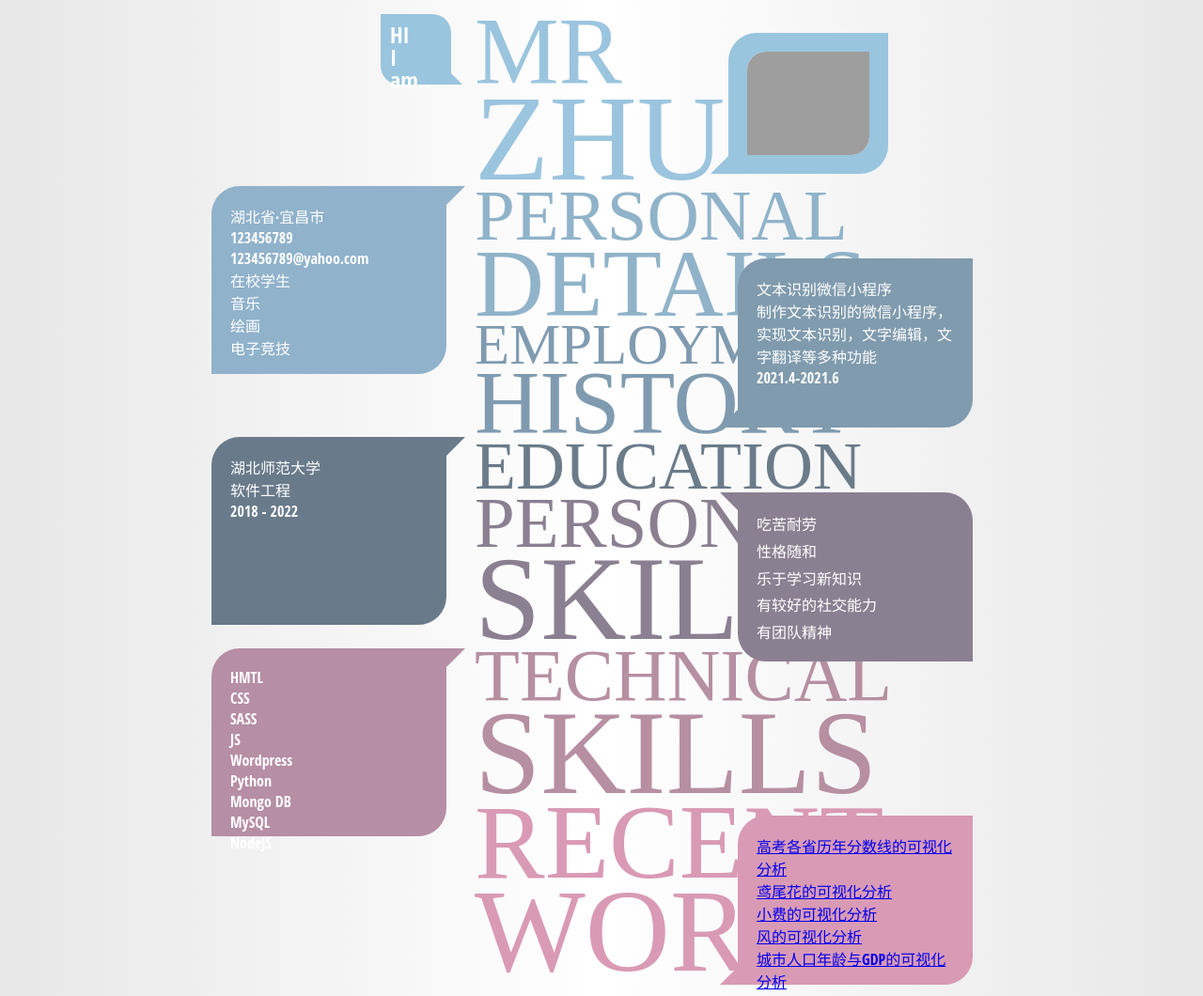
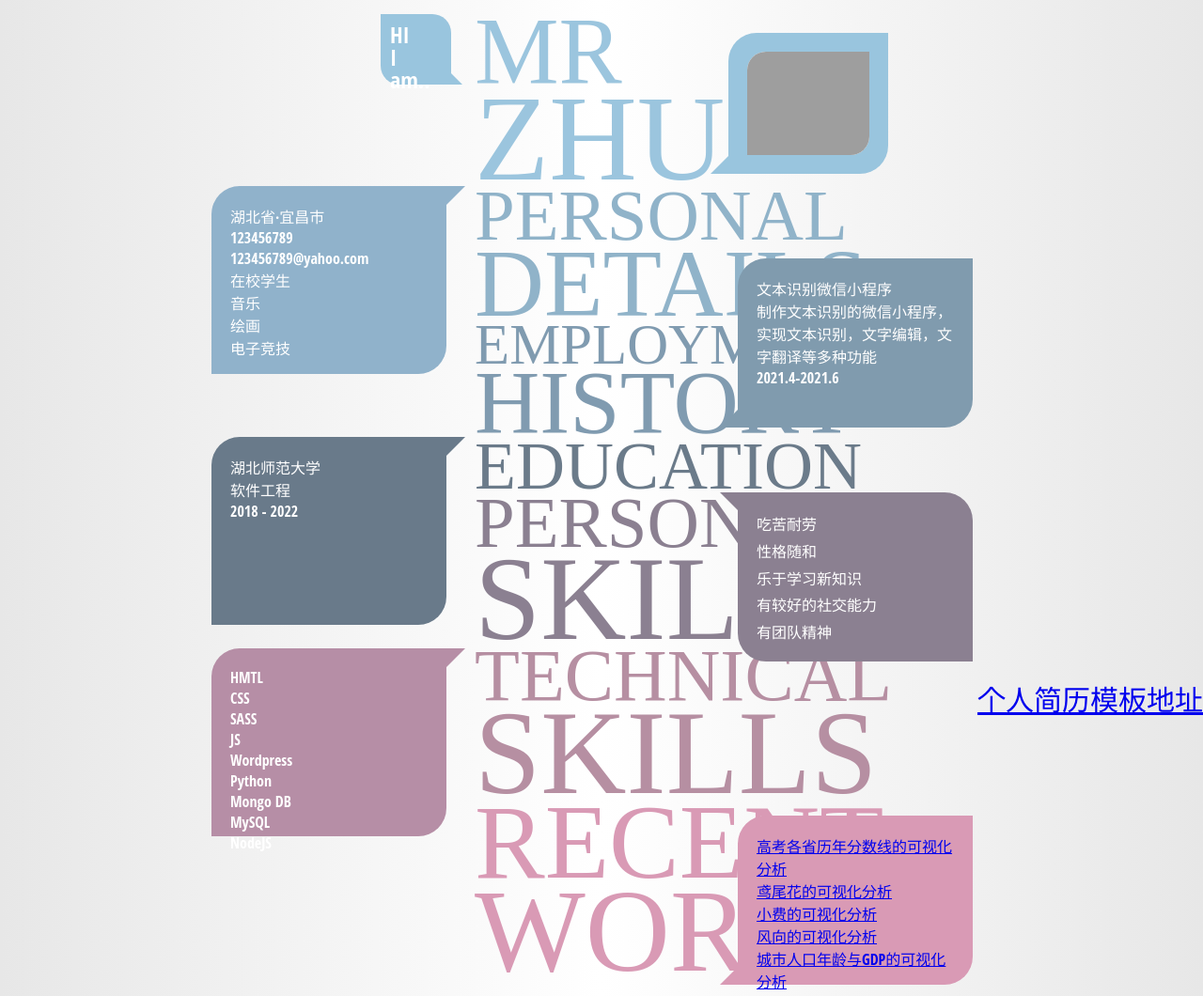
Before and after one commit to BerserkerGandalf/zhu, a Flask app: page / in a window 1280 px wide. Shown: the part 35-1095 px from the top of the page at 94% size. Run offline with Flask 2, Linux system fonts and the light colour scheme; some web fonts are replaced; grey boxes are pictures that could not be loaded.

Commit message:
细节改动

```diff
--- a/templates/chartsajax.html
+++ b/templates/chartsajax.html
@@ -13,6 +13,7 @@
             });
         }
     </script>
+    <title>高考各省历年分数线的可视化分析</title>
 
 
 
--- a/templates/gapminder.html
+++ b/templates/gapminder.html
@@ -13,6 +13,7 @@
             });
         }
     </script>
+    <title>城市人口年龄与GDP的可视化分析</title>
 
 
 
--- a/templates/index.html
+++ b/templates/index.html
@@ -4,6 +4,7 @@
     <meta http-equiv="X-UA-Compatible" content="IE=edge">
     <link rel="stylesheet" href="{{ url_for('static', filename='css/style.css') }}">
 <!--    <link href="../static/css/resume.css" rel="stylesheet">-->
+    <title>个人简历</title>
 
 </head>
 
@@ -84,9 +85,13 @@
     <p><a href="{{url_for('index')}}" target="_blank">高考各省历年分数线的可视化分析</a></p>
       <p><a href="{{url_for('iris')}}" target="_blank">鸢尾花的可视化分析</a></p>
       <p><a href="{{url_for('tips')}}" target="_blank">小费的可视化分析</a></p>
-      <p><a href="{{url_for('wind')}}" target="_blank">风的可视化分析</a></p>
+      <p><a href="{{url_for('wind')}}" target="_blank">风向的可视化分析</a></p>
       <p><a href="{{url_for('gapminder')}}" target="_blank">城市人口年龄与GDP的可视化分析</a></p>
    </div>
+
+    <div style="position:fixed;z-index:100;right:0;bottom:0;font-size:30px">
+        <a href="https://codepen.io/SaraSoueidan/pen/pdEec">个人简历模板地址</a>
+    </div>
 </div>
 
 </div><!--end container-->
--- a/templates/iris.html
+++ b/templates/iris.html
@@ -13,6 +13,7 @@
             });
         }
     </script>
+    <title>鸢尾花的可视化分析</title>
 
 
 
--- a/templates/tips.html
+++ b/templates/tips.html
@@ -13,6 +13,7 @@
             });
         }
     </script>
+    <title>小费的可视化分析</title>
 
 
 
--- a/templates/wind.html
+++ b/templates/wind.html
@@ -13,6 +13,7 @@
             });
         }
     </script>
+    <title>风向的可视化分析</title>
 
 
 
```
